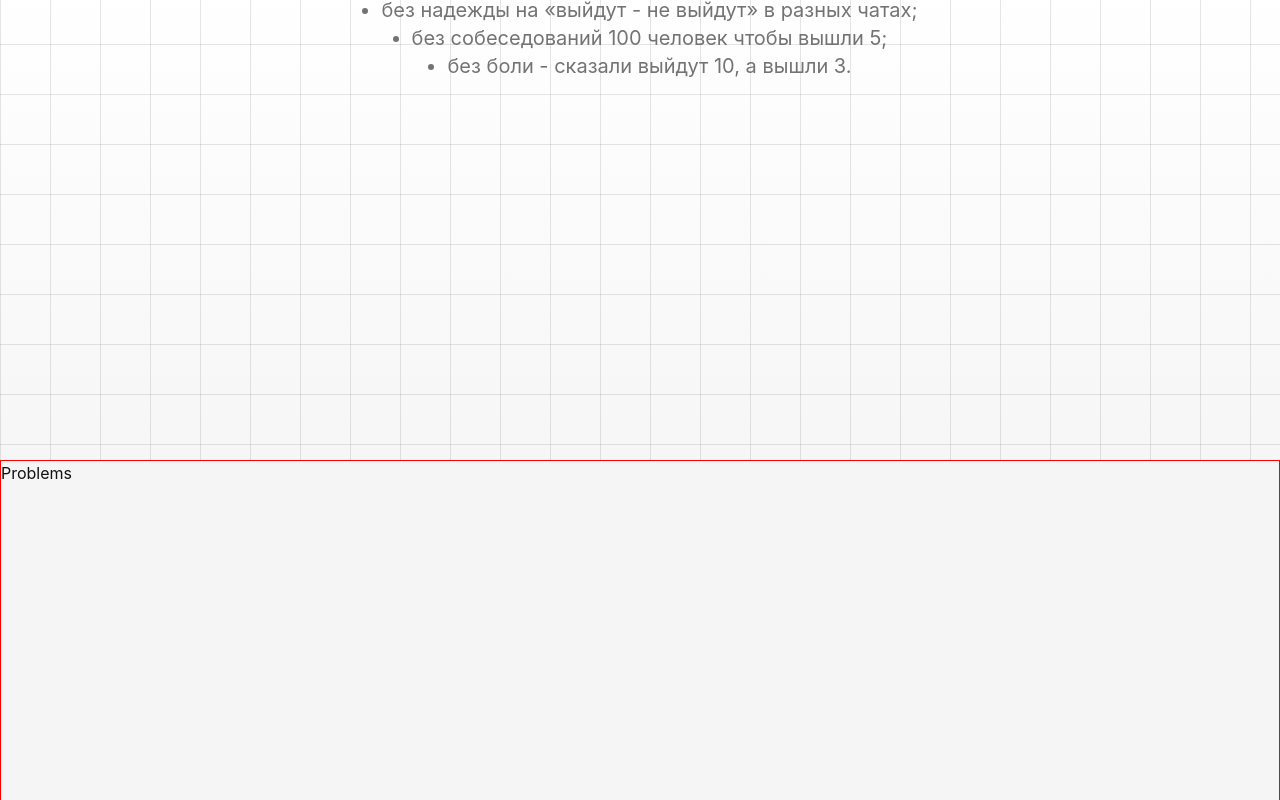
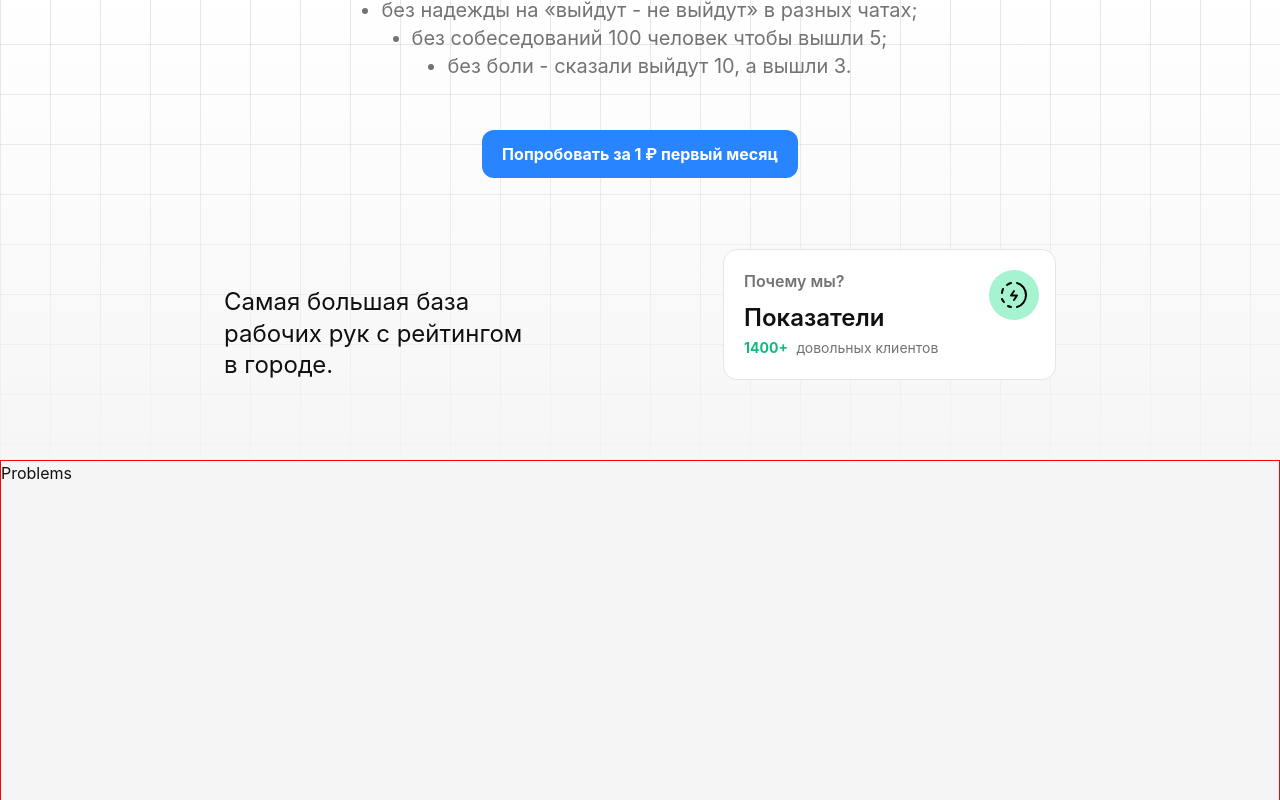
Before and after one commit to Alex-Voinov/Shift-Landing, a React (Vite) app: page / in a window 1280 px wide. Shown: the part 620-1420 px from the top of the page. Built offline with nearby package versions, Linux system fonts and the light colour scheme.

Commit message:
Готовая первая секция

```diff
--- /dev/null
+++ b/src/config/links.ts
@@ -0,0 +1,3 @@
+export const EXTERNAL_LINKS = {
+  request: "https://1-shift.ru/request",
+};
--- a/src/sections/Preview/Preview.module.css
+++ b/src/sections/Preview/Preview.module.css
@@ -84,8 +84,120 @@
     height: 100%;
     background-color: white;
     background-image:
+        linear-gradient(180deg, transparent 50%, #F5F5F5 100%),
         repeating-linear-gradient(to right, rgba(0, 0, 0, 0.1), rgba(0, 0, 0, 0.1) 1px, transparent 1px, transparent 50px),
-        repeating-linear-gradient(to bottom, rgba(0, 0, 0, 0.1), rgba(0, 0, 0, 0.1) 1px, transparent 1px, transparent 50px),
-        linear-gradient(180deg, transparent 50%, #F5F5F5 100%);
-    ;
+        repeating-linear-gradient(to bottom, rgba(0, 0, 0, 0.1), rgba(0, 0, 0, 0.1) 1px, transparent 1px, transparent 50px);
 }
+
+.send {
+    width: 316px;
+    height: 48px;
+    margin-top: 50px;
+    background-color: #2985FF;
+    color: #FFFFFF;
+    display: flex;
+    align-items: center;
+    justify-content: center;
+    font-weight: 700;
+    font-size: 16px;
+    line-height: 100%;
+    letter-spacing: 0%;
+    border-radius: 12px;
+    cursor: pointer;
+}
+
+.signature {
+    position: absolute;
+    z-index: 3;
+    left: 224px;
+    bottom: 80px;
+    font-weight: 400;
+    font-size: 24px;
+    line-height: 130%;
+    letter-spacing: 0%;
+    color: #101010;
+    width: 300px;
+    word-break: break-word;
+    overflow-wrap: break-word;
+}
+
+.whyBlockContainer {
+    position: absolute;
+    width: 333px;
+    height: 131px;
+    right: 224px;
+    bottom: 80px;
+    border: 1px solid #E5E5E5;
+    background: #FFFFFF;
+    border-radius: 14px;
+    z-index: 3;
+    padding: 20px 16px 20px 20px;
+}
+
+.whyBlock {
+    width: 100%;
+    height: 100%;
+    position: relative;
+
+    &>div {
+        position: absolute;
+        z-index: 4;
+    }
+}
+
+.whyWe {
+    top: 0;
+    left: 0;
+    color: #737373;
+    font-weight: 600;
+    line-height: 140%;
+    letter-spacing: 0%;
+}
+
+.indicators {
+    left: 0;
+    top: 36px;
+    font-weight: 600;
+    font-size: 24px;
+    line-height: 100%;
+    letter-spacing: 0%;
+}
+
+.stats {
+    left: 0;
+    bottom: 0;
+
+    &>span {
+        font-size: 14px;
+        letter-spacing: 0%;
+        line-height: 140%;
+        &:first-of-type {
+            font-weight: 700;
+            color: #0FB981;
+        }
+
+        &:last-of-type {
+            font-weight: 400;
+            margin-left: 4px;
+            color: #737373;
+        }
+    }
+}
+
+.label {
+    top: 0;
+    right: 0;
+    width: 50px;
+    height: 50px;
+    border-radius: 50%;
+    background: #A5F4CF;
+    display: flex;
+    justify-content: center;
+    align-items: center;
+
+    &>img {
+        --side: 30px;
+        width: var(--side);
+        height: var(--side);
+    }
+}
--- a/src/sections/Preview/Preview.tsx
+++ b/src/sections/Preview/Preview.tsx
@@ -1,5 +1,7 @@
 import { forwardRef } from 'react'
 import styles from './Preview.module.css'
+import { EXTERNAL_LINKS } from '@/config/links'
+import Lightning from '@/assets/images/svg/lightning.svg'
 
 const descPoints = [
     'без публикации вакансий, модерации и платы за нее и усиления на сайтах объявлений;',
@@ -24,8 +26,33 @@ const Preview = forwardRef<HTMLElement>((_, ref) => {
                         <span>{text}</span>
                     </div>)}
                 </div>
+                <button
+                    onClick={() => window.open(EXTERNAL_LINKS.request, "_blank")}
+                    className={styles.send}
+                >
+                    Попробовать за 1 ₽ первый месяц
+                </button>
             </main>
             <div className={styles.back} />
+            <div className={styles.signature}>
+                Самая большая база рабочих рук с рейтингом в городе.
+            </div>
+            <div className={styles.whyBlockContainer}>
+                <div className={styles.whyBlock}>
+                    <div className={styles.whyWe}>
+                        Почему мы?
+                    </div>
+                    <div className={styles.indicators}>
+                        Показатели
+                    </div>
+                    <div className={styles.stats}>
+                        <span>1400+</span> <span>довольных клиентов</span>
+                    </div>
+                    <div className={styles.label}>
+                        <img src={Lightning} alt="lightning" />
+                    </div>
+                </div>
+            </div>
         </section>
     )
 })
--- a/tsconfig.json
+++ b/tsconfig.json
@@ -13,5 +13,5 @@
     "skipLibCheck": true,
     "forceConsistentCasingInFileNames": true
   },
-  "include": ["src"]
+  "include": ["src", "types"]
 }
```
Also changed, not shown: types/assets.d.ts (added, +24 -0 lines), src/assets/images/svg/lightning.svg (added), types/global.d.ts (renamed from src/global.d.ts).
